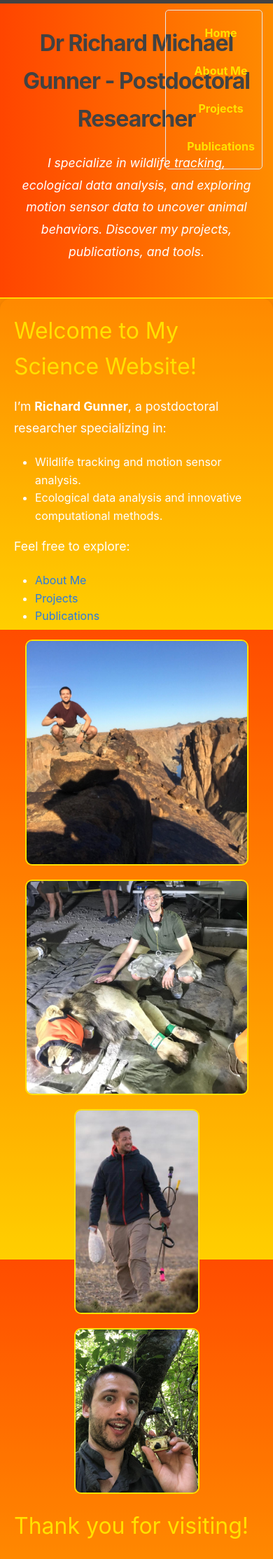
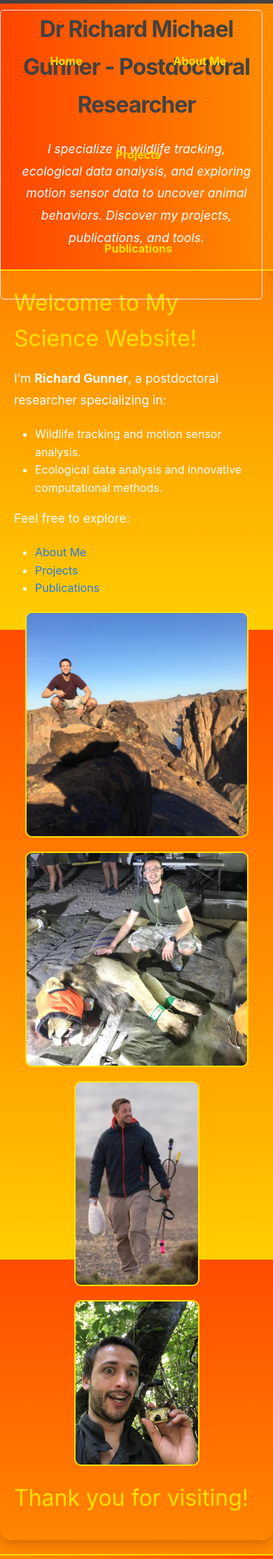
Before and after one commit to Richard6195/my-website, a Jekyll site: the page built from index.md, in a window 390 px wide. Shown: the top 2228 px of the page at 70% size. Built offline with Jekyll 4.4.1, drawn with Linux system fonts in a browser that asks for light colours.

```diff
--- a/_sass/minima/_custom.scss
+++ b/_sass/minima/_custom.scss
@@ -136,14 +136,10 @@ img, video {
     max-width: 100%;
   }
   .site-header {
-    padding: 30px 10px; /* Add extra padding for mobile screens */
-  }
-  .site-nav {
-    flex-direction: column; /* Stack links vertically */
-    align-items: center; /* Center the links */
+    padding: 10px 10px; /* Add extra padding for mobile screens */
   }
   .site-nav .page-link {
-    padding: 10px; /* Increase padding for touch targets */
+    padding: 50px; /* Increase padding for touch targets */
     font-size: 1rem; /* Adjust font size for readability */
   }
 }
```
